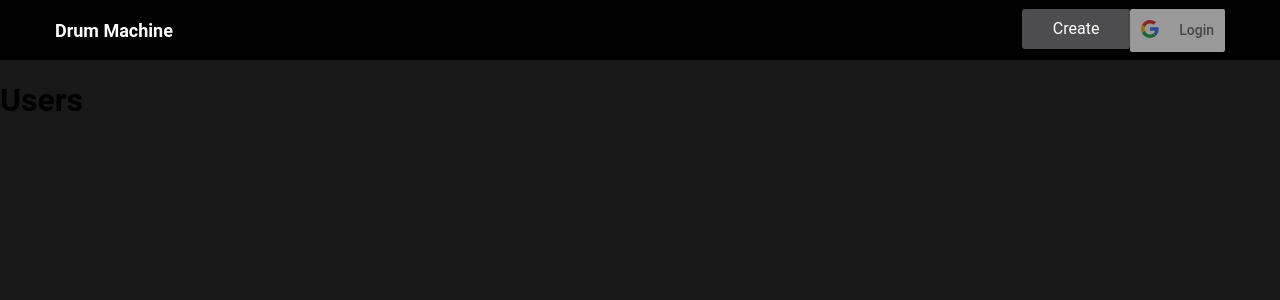
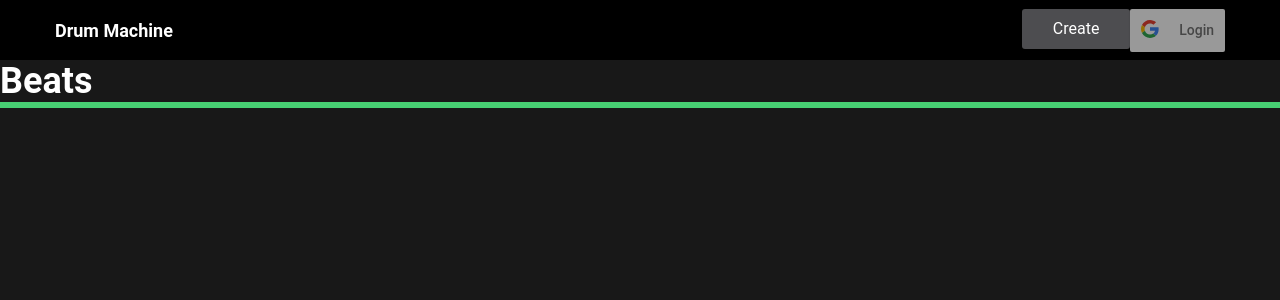
Before and after one commit to roromusic/drum-machine-fullstack, a React (Create React App) app in the folder drum-machine-client/: page /users/1 in a window 1280 px wide. Shown: the top 300 px of the page. Built offline with nearby package versions, Linux system fonts and the light colour scheme; the HTML template or start-up script is replaced by a standard one.

Commit message:
Write reusable Header

```diff
--- /dev/null
+++ b/drum-machine-client/src/components/Header.js
@@ -0,0 +1,20 @@
+import React from 'react';
+
+const headerStyle = {
+    fontWeight: '700',
+    fontSize: '36px',
+    color: 'white',
+    borderBottom: '6px solid #47cf73'
+}
+
+const Header = props => {
+    const { title } = props;
+
+    return (
+        <header className="header" style={headerStyle}>
+            <span>{title}</span>
+        </header>
+    );
+}
+
+export default Header;
--- a/drum-machine-client/src/containers/Homepage.js
+++ b/drum-machine-client/src/containers/Homepage.js
@@ -2,6 +2,7 @@ import React, { Component } from 'react';
 import {connect} from 'react-redux';
 import * as actions from '../actions';
 import Interface from './Interface';
+import Header from '../components/Header';
 
 class Homepage extends Component {
     constructor(props) {
@@ -16,16 +17,9 @@ class Homepage extends Component {
 
         return (
             <div className="homepage">
-                <header className="homepage-header"
-                        style={{
-                            fontWeight: '700',
-                            fontSize: '36px',
-                            color: 'white',
-                            borderBottom: '6px solid #47cf73'
-                        }}
-                >
-                    <span>Latest Beat</span>
-                </header>
+                <Header
+                    title={"Latest Beat"}
+                />
                 <Interface />
             </div>
         )
--- a/drum-machine-client/src/containers/Users.js
+++ b/drum-machine-client/src/containers/Users.js
@@ -1,6 +1,7 @@
 import React, { Component } from 'react';
 import {connect} from 'react-redux';
 import * as actions from '../actions';
+import Header from '../components/Header';
 
 class Users extends Component {
     constructor(props) {
@@ -10,7 +11,9 @@ class Users extends Component {
     render() {
         return (
             <div>
-                <h1>Users</h1>
+                <Header
+                    title={"Beats"}
+                />
             </div>
         )
     }
```
